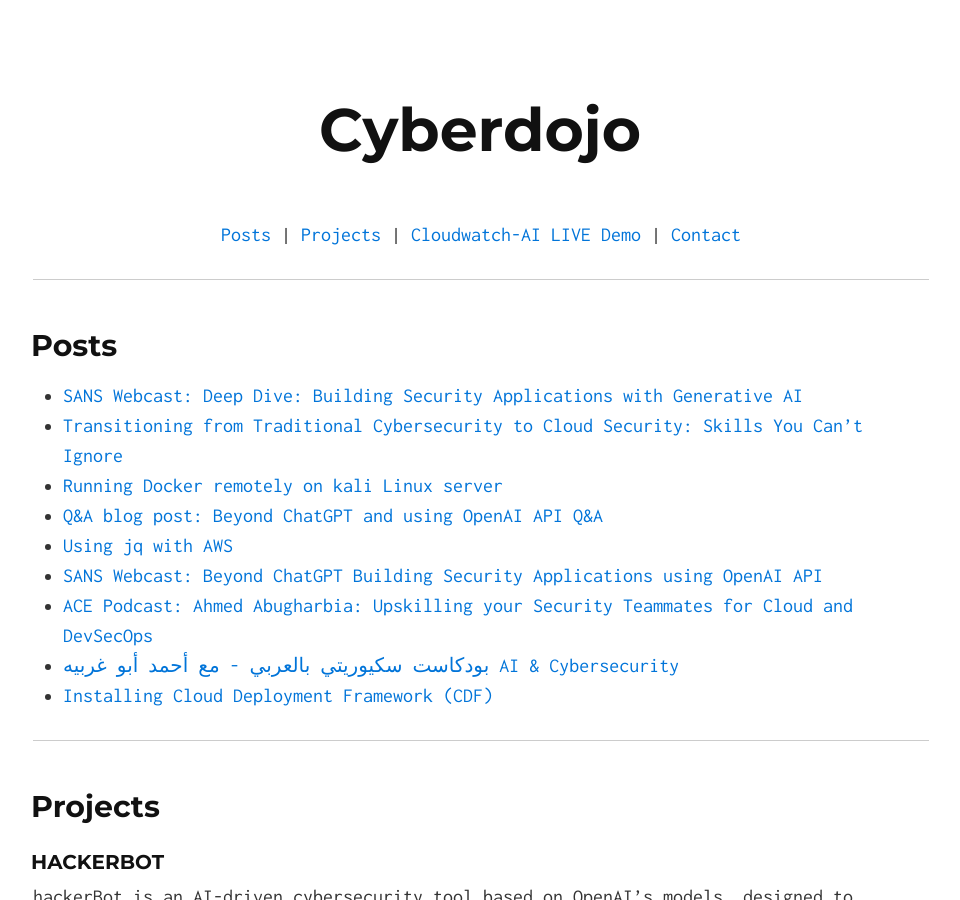
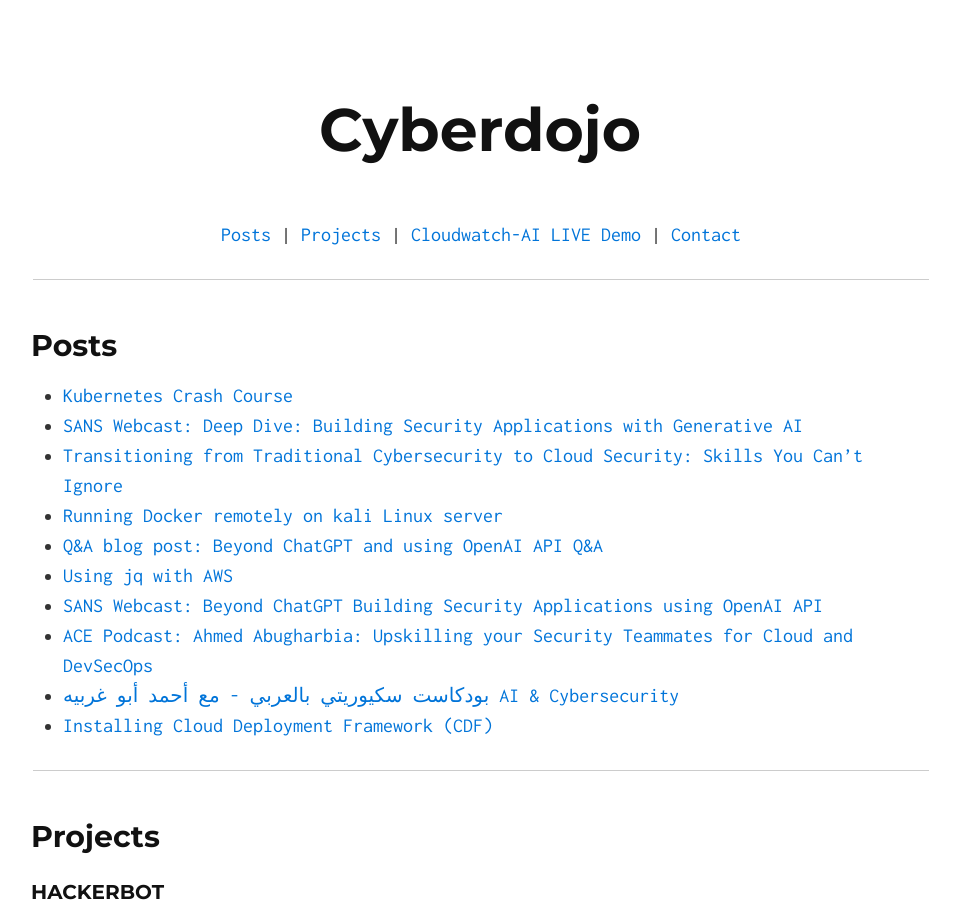
Before and after one commit to Ahmed-AG/cyberdojo-page, a Jekyll site: the page built from index.md, in a window 1280 px wide and 900 px high. Shown: the whole window, without its empty margins (159-1119 px from the left). Built offline with Jekyll 4.4.1, drawn with Linux system fonts in a browser that asks for light colours; our own code applies the rules of GitHub Pages for plain Markdown files.

Commit message:
Update blog post

```diff
--- a/index.md
+++ b/index.md
@@ -3,6 +3,7 @@
 ---
 
 ## <a id="read"></a>Posts
+- [Kubernetes Crash Course](/read/Kubernetes-crash-course.html)
 - [SANS Webcast: Deep Dive: Building Security Applications with Generative AI](https://www.sans.org/webcasts/deep-dive-building-security-applications-generative-ai/){:target="_blank"}
 - [Transitioning from Traditional Cybersecurity to Cloud Security: Skills You Can't Ignore](/read/transitioning-from-traditional-cybersecurity-to-cloud-security.html)
 - [Running Docker remotely on kali Linux server](/read/run-docker-remotley-on-kali.md)
```
